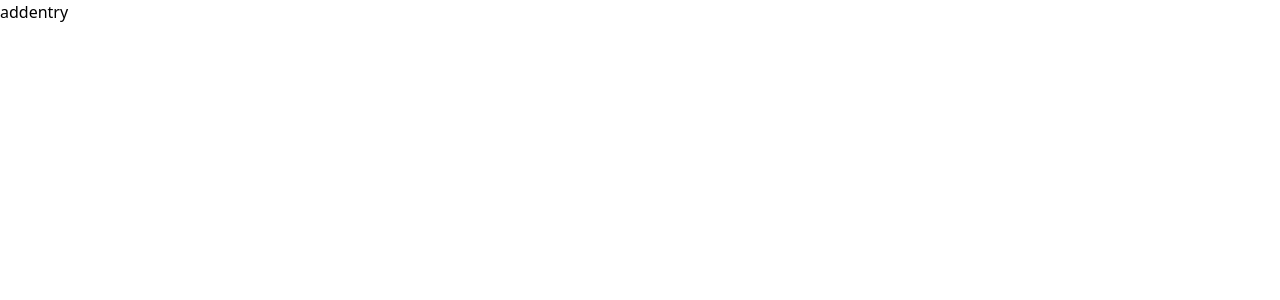
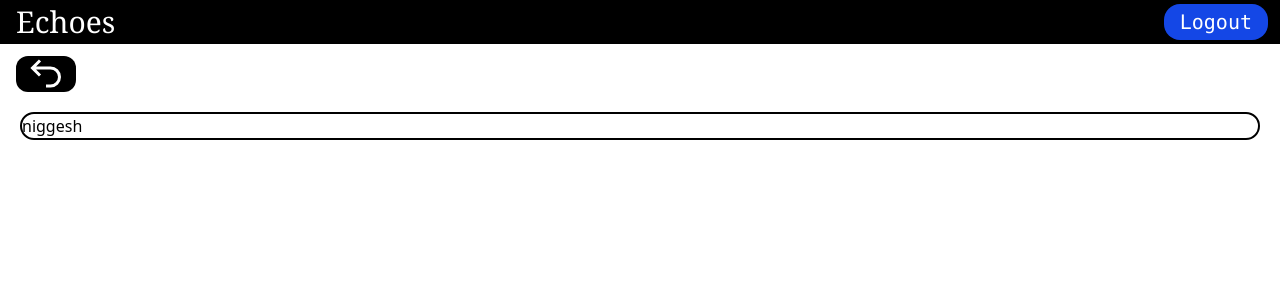
Before and after one commit to serval19/Echoes, a React (Vite) app in the folder frontend/: page /addentry in a window 1280 px wide. Shown: the top 300 px of the page. Built offline with nearby package versions, Linux system fonts and the light colour scheme; sample sign-in values are in the browser's storage.

Commit message:
added create button and added backbutton to add entry page

```diff
--- a/frontend/package.json
+++ b/frontend/package.json
@@ -15,6 +15,7 @@
     "frontend": "file:",
     "react": "^19.0.0",
     "react-dom": "^19.0.0",
+    "react-icons": "^5.5.0",
     "react-router-dom": "^7.5.3",
     "react-spinners": "^0.17.0",
     "react-toastify": "^11.0.5",
--- a/frontend/src/pages/addentry.jsx
+++ b/frontend/src/pages/addentry.jsx
@@ -1,8 +1,40 @@
 import React from 'react'
+import { Link, useNavigate } from 'react-router-dom'
+import { successmsg } from '../components/notification'
+import { useState } from 'react'
+import { GrRevert } from "react-icons/gr";
 
 function Addentry() {
+
+  const navigate=useNavigate()
+  const [title,setTitle]=useState('')
+  const [content,setContent]=useState('')
+
+
+  function handleLogout(){
+
+      localStorage.removeItem('jwtToken')
+      localStorage.removeItem('name')
+      successmsg('Logout successful!')
+      setTimeout(()=>{
+        navigate('/login')
+      },1000)
+
+
+    }
   return (
-    <div>addentry</div>
+    <>
+    <div className='bg-black flex items-center justify-between'>
+      <span className='font-serif text-white pl-4 text-3xl'>Echoes</span>
+      <span className='justify-end'><button className='bg-blue-700 text-white text-xl py-1 px-4 mt-1 mb-1 mr-3 rounded-2xl hover:bg-blue-500 font-mono' onClick={handleLogout}>Logout</button></span>
+    </div>
+    <div className='bg-black max-w-fit max-h-fit rounded-xl ml-4 '><Link to='/home'><GrRevert className='text-white text-4xl mt-3 ml-3 mr-3' /></Link></div>
+    <div className='border-black border-2 rounded-2xl mt-5 mx-5'>
+    niggesh
+    </div>
+
+    </>
+
   )
 }
 
--- a/frontend/src/pages/home.jsx
+++ b/frontend/src/pages/home.jsx
@@ -2,9 +2,10 @@ import React from 'react'
 import { useState,useEffect } from 'react'
 import doodleart from '../assets/doodleart.jpg'
 import { successmsg } from '../components/notification'
-import { useNavigate } from 'react-router-dom'
+import { useNavigate,Link } from 'react-router-dom'
 import axios from 'axios'
 import { ClimbingBoxLoader } from "react-spinners";
+import { MdOutlineAddBox } from 'react-icons/md'
 
 
 function Home() {
@@ -54,7 +55,16 @@ function Home() {
     <div>
 
     </div>
-    { loading ?  <ClimbingBoxLoader color="#000000" size={20} className="mx-auto mt-20" /> : <div>Loaded</div>}
+    { loading ?  <ClimbingBoxLoader color="#000000" size={20} className="mx-auto mt-20" /> :
+    <div className='bg-white w-full h-dvh flex justify-between'>
+    <div className='text-3xl ml-4 mt-3'>Entries</div>
+    <div>
+    <Link to='/addentry'>
+    <MdOutlineAddBox className='text-sky-500 text-4xl mr-6 mt-3'/>
+    </Link>
+    </div>
+
+    </div>}
 
 
 
```
Also changed, not shown: 1 other file (tests, documents, lock files or other folders).
